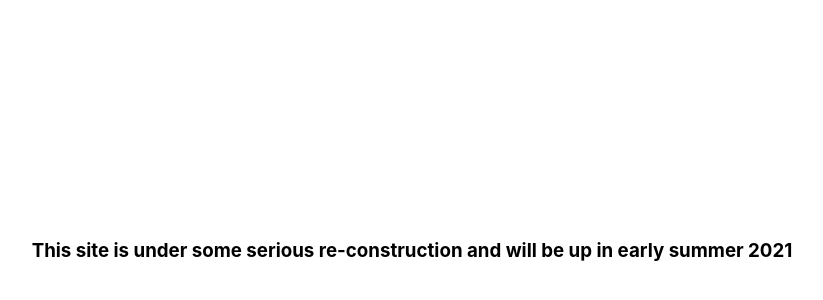
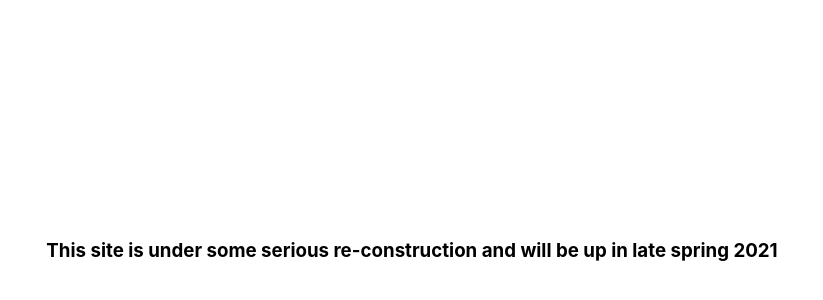
Before and after one commit to mydogspies/bringbackdada-front, a Next.js app: page / in a window 1280 px wide. Shown: the part 150-450 px from the top of the page, without its empty margins (228-1051 px from the left). Built offline with nearby package versions, Linux system fonts and the light colour scheme; no server answers.

Commit message:
Testing webhook

```diff
--- a/components/status/site-offline-component/site-offline-component.jsx
+++ b/components/status/site-offline-component/site-offline-component.jsx
@@ -15,7 +15,7 @@ const OfflinePage = () => {
             <main className={styles.main}>
                 <div>
                     <h3>
-                        This site is under some serious re-construction and will be up in early summer 2021
+                        This site is under some serious re-construction and will be up in late spring 2021
                     </h3>
                 </div>
 
```
